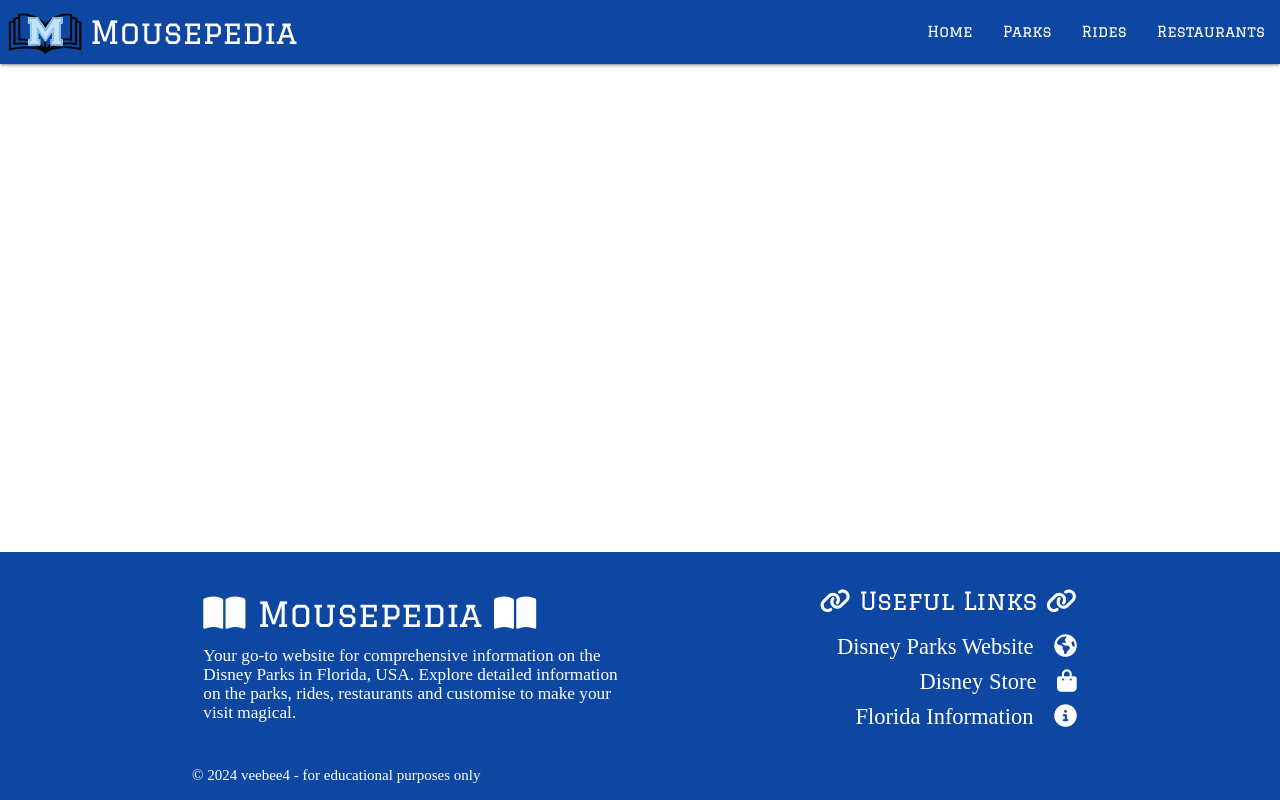
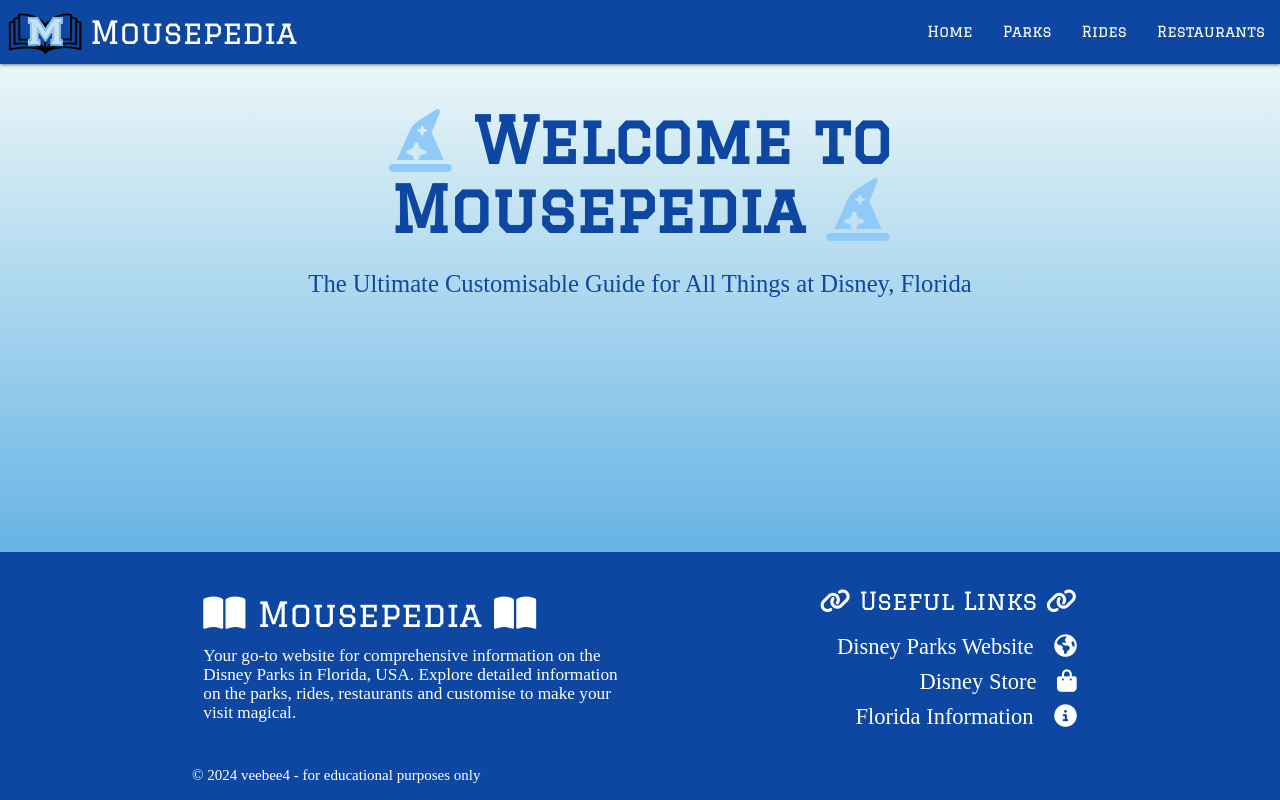
Before and after one commit to veebee4/mousepediadb, a Flask app: page / in a window 1280 px wide. Run offline with Flask 2, Linux system fonts and the light colour scheme; some libraries are stand-ins or nearby versions; some web fonts are replaced.

Commit message:
Add home.html

```diff
--- a/mousepediadb/routes.py
+++ b/mousepediadb/routes.py
@@ -6,4 +6,4 @@ from mousepediadb.models import Park, Restaurant, Ride
 
 @app.route("/")
 def home():
-    return render_template("base.html")
+    return render_template("home.html")
--- a/mousepediadb/static/css/style.css
+++ b/mousepediadb/static/css/style.css
@@ -1,4 +1,18 @@
 @import url('https://fonts.googleapis.com/css2?family=Englebert&family=Graduate&display=swap');
+
+/* ---------------------------------------- Special headings/paddings/margins/text */
+
+.page-heading {
+    font-family: Graduate;
+    font-weight: 900;
+}
+
+/*-------------------------------------------- Colors*/
+
+body {
+    background: rgb(26,147,215);
+    background: linear-gradient(0deg, rgba(26,147,215,1) 0%, rgba(111,184,230,1) 35%, rgba(251,255,250,1) 100%);
+}
 
 /* ---------------------------------------- Body */
 
--- /dev/null
+++ b/mousepediadb/templates/home.html
@@ -0,0 +1,7 @@
+{% extends "base.html" %}
+{% block content %}
+
+<h1 class="blue-text text-darken-4 center-align page-heading"><i class="fa-solid fa-hat-wizard blue-text text-lighten-3"></i> Welcome to Mousepedia <i class="fa-solid fa-hat-wizard blue-text text-lighten-3"></i></h1>
+<h5 class="blue-text text-darken-4 center-align home-tagline">The Ultimate Customisable Guide for All Things at Disney, Florida</h5>
+
+{% endblock %}
```
